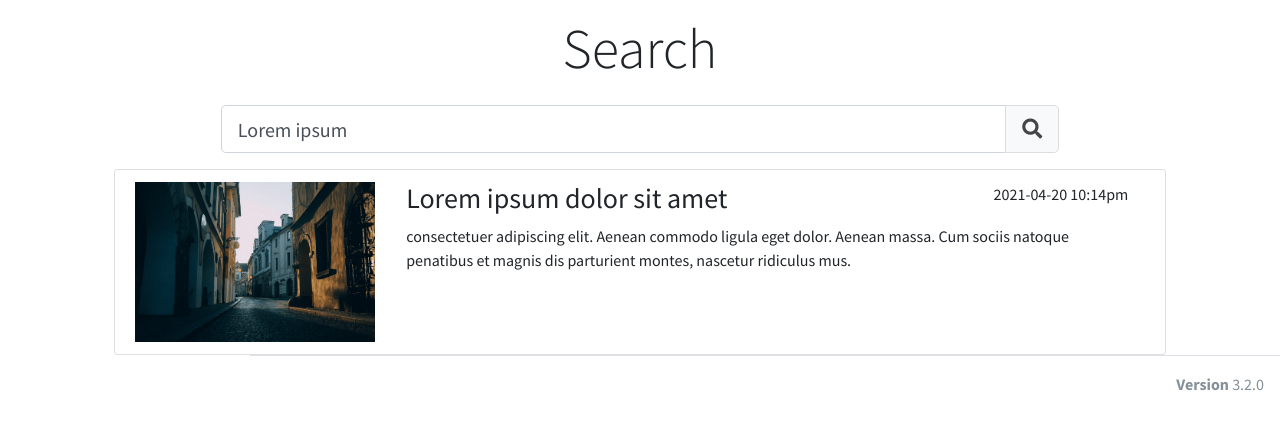
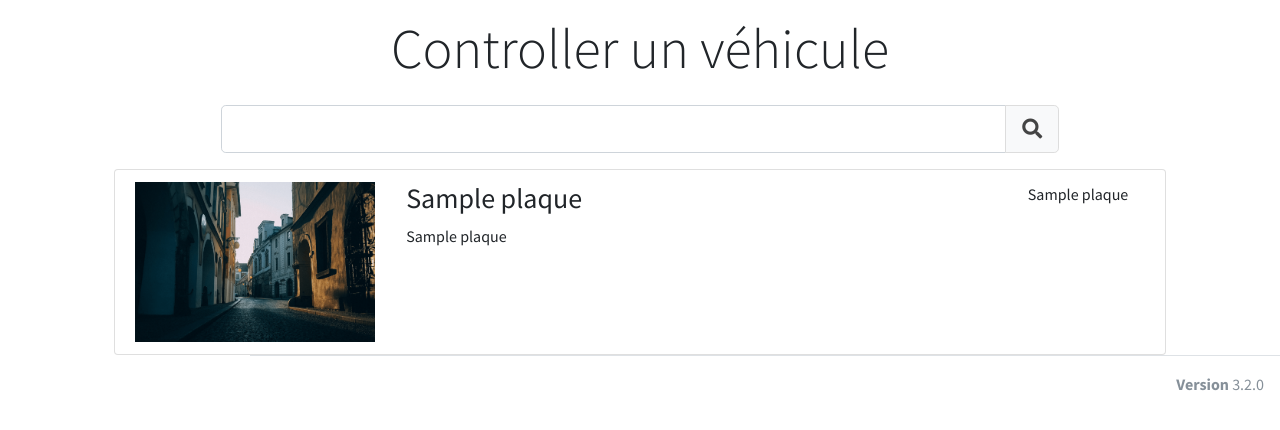
Before and after one commit to JoelDeoKL/controllerPlaque, a Symfony app: template templates/home/simple-results.html.twig in a window 1280 px wide. Shown: the part 57-487 px from the top of the page. Run offline with Twig, Linux system fonts and the light colour scheme; the template is opened without the code that fills it: most values are stand-ins (such as "Sample title", 1, 10 or a date in 2020); form fields are guessed from the names that the template uses; some libraries are stand-ins or nearby versions.

Commit message:
Mise en place de la barre de recherche

```diff
--- a/templates/detenteur/detenteur.html.twig
+++ b/templates/detenteur/detenteur.html.twig
@@ -74,7 +74,7 @@
                               <a href="{{ path('editerDetenteur', {id: detenteur.id}) }}" class="btn btn-block btn-outline-info">Modif</a>
                             </div>
                             <div class="col-4">
-                              <a href="{{ path('deleteDetenteur', {id: blog.id}) }}" class="btn btn-block btn-outline-danger">Suppr</a>
+                              <a href="{{ path('deleteDetenteur', {id: detenteur.id}) }}" class="btn btn-block btn-outline-danger">Suppr</a>
                             </div>
                           </div>
                         </td>
--- a/templates/home/simple-results.html.twig
+++ b/templates/home/simple-results.html.twig
@@ -122,7 +122,7 @@
     <!-- Content Header (Page header) -->
     <section class="content-header">
       <div class="container-fluid">
-        <h2 class="text-center display-4">Search</h2>
+        <h2 class="text-center display-4">Controller un véhicule</h2>
       </div>
     </section>
 
@@ -131,9 +131,11 @@
         <div class="container-fluid">
             <div class="row">
                 <div class="col-md-8 offset-md-2">
-                    <form action="simple-results.html">
+                    {{ form_start(form) }}
                         <div class="input-group input-group-lg">
-                            <input type="search" class="form-control form-control-lg" placeholder="Type your keywords here" value="Lorem ipsum">
+                            {{ form_widget(form.plaque, {'attr': {
+                                    'class':'form-control form-control-lg',
+                                }}) }}
                             <div class="input-group-append">
                                 <button type="submit" class="btn btn-lg btn-default">
                                     <i class="fa fa-search"></i>
@@ -144,6 +146,7 @@
                 </div>
             </div>
             <div class="row mt-3">
+              {% for detenteur in detenteurs %}
                 <div class="col-md-10 offset-md-1">
                     <div class="list-group">
                         <div class="list-group-item">
@@ -153,15 +156,16 @@
                                 </div>
                                 <div class="col px-4">
                                     <div>
-                                        <div class="float-right">2021-04-20 10:14pm</div>
-                                        <h3>Lorem ipsum dolor sit amet</h3>
-                                        <p class="mb-0">consectetuer adipiscing elit. Aenean commodo ligula eget dolor. Aenean massa. Cum sociis natoque penatibus et magnis dis parturient montes, nascetur ridiculus mus.</p>
+                                        <div class="float-right">{{ detenteur.plaque }}</div>
+                                        <h3>{{ detenteur.plaque }}</h3>
+                                        <p class="mb-0">{{ detenteur.plaque }}</p>
                                     </div>
                                 </div>
                             </div>
                         </div>
                     </div>
                 </div>
+              {% endfor %}
             </div>
         </div>
     </section>
```
Also changed, not shown: src/Controller/DetenteurController.php (+16 -2 lines), src/Form/RechercheType.php (added, +32 -0 lines).
